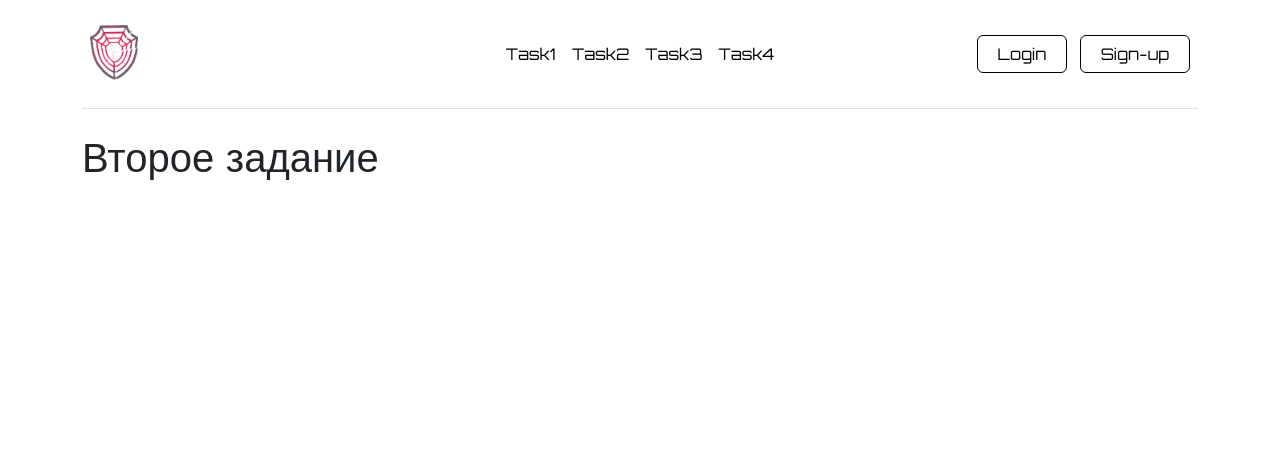
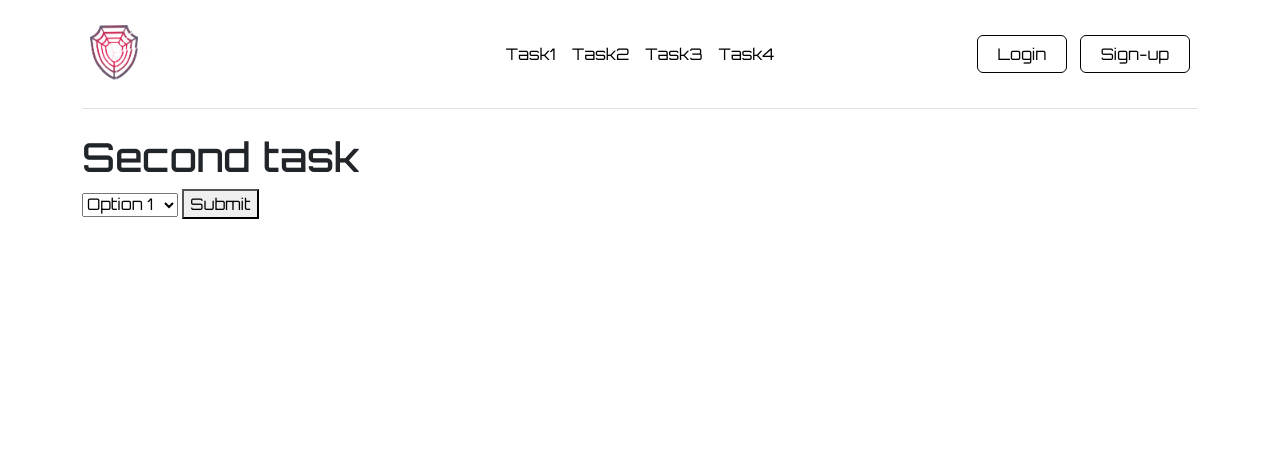
Before and after one commit to MAGNET1C-H1LLS/siteAPP, a Flask app: page /task2 in a window 1280 px wide. Shown: the top 449 px of the page. Run offline with Flask 3, Linux system fonts and the light colour scheme.

Commit message:
task2 template

```diff
--- a/app.py
+++ b/app.py
@@ -1,4 +1,4 @@
-from flask import Flask, render_template
+from flask import Flask, render_template, request
 
 app = Flask(__name__)
 
@@ -21,6 +21,19 @@ def task1():
 @app.route('/task2')
 def task2():
     return render_template('task2.html')
+
+@app.route('/show_server_config', methods=['GET', 'POST'])
+def index():
+    if request.method == 'POST':
+        selected_option = request.form['option']
+        if selected_option == '1':
+            text = 'hello'
+        elif selected_option == '2':
+            text = 'bye-bye'
+        else:
+            text = ''
+        return render_template('task2.html', text=text)
+    return render_template('task2.html', text='')
 
 
 @app.route('/task3')
--- a/templates/task2.html
+++ b/templates/task2.html
@@ -5,5 +5,15 @@
 {% endblock %}
 
 {% block body %}
-    <h1> Второе задание </h1>
+    <h1> Second task </h1>
+    <form method="post" action="show_server_config">
+        <select name="option">
+            <option value="1">Option 1</option>
+            <option value="2">Option 2</option>
+        </select>
+        <button type="submit">Submit</button>
+    </form>
+    {% if text %}
+        <p>{{ text }}</p>
+    {% endif %}
 {% endblock %}
```
